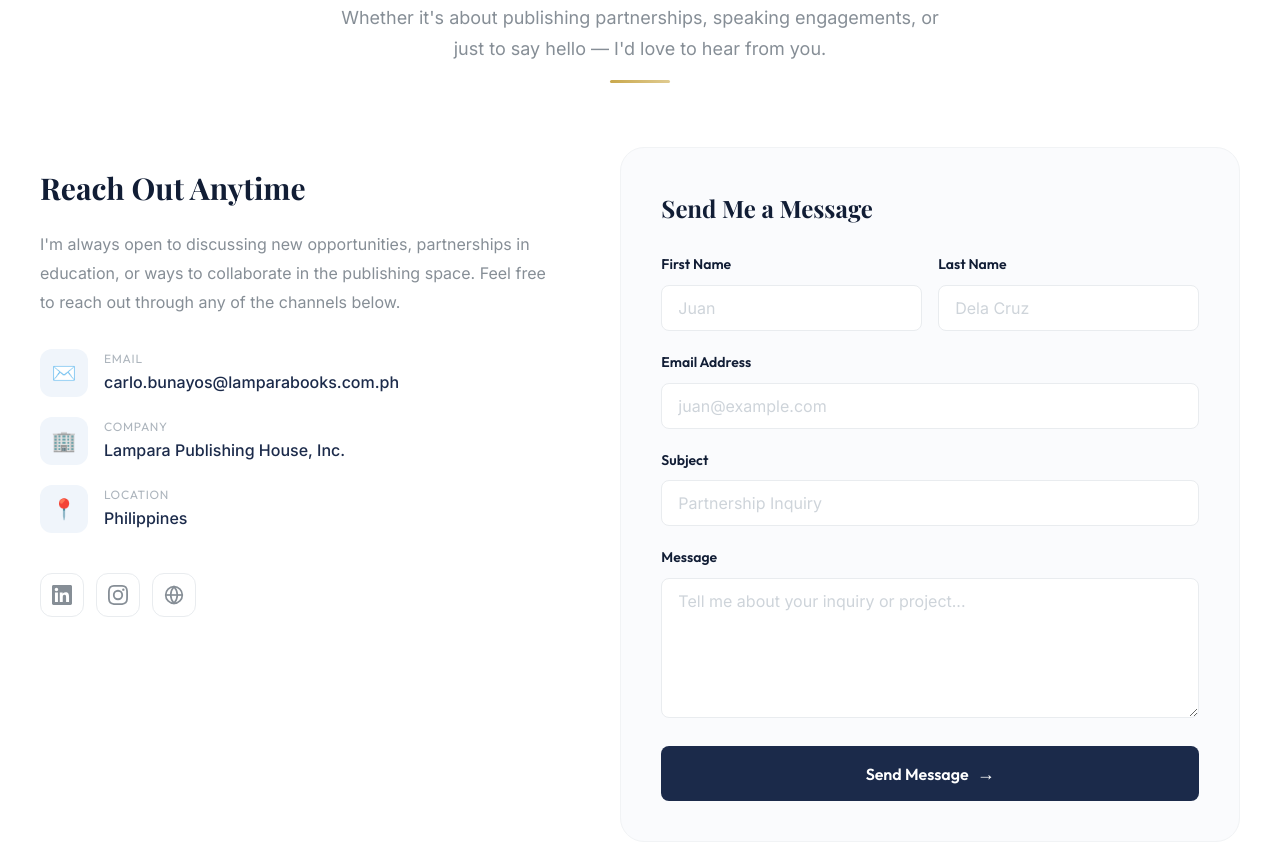
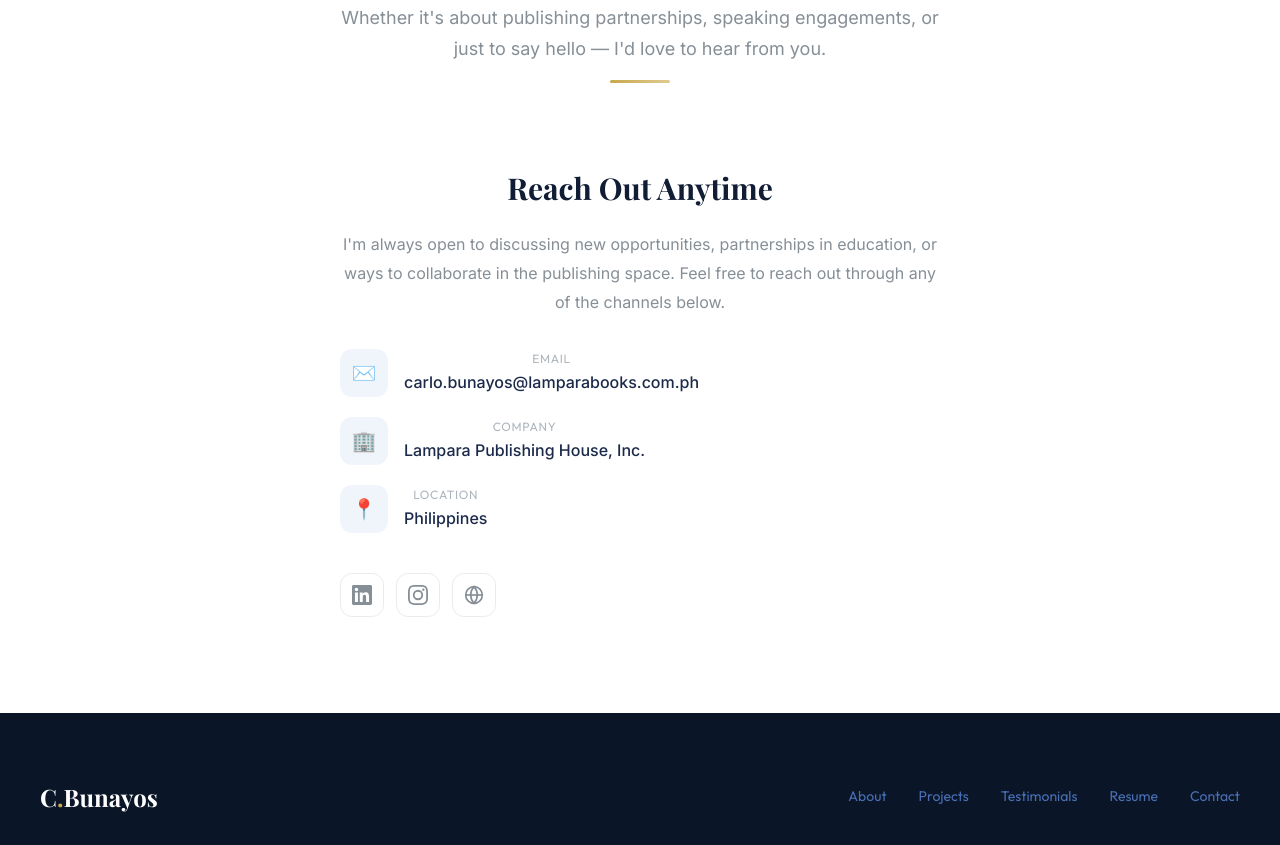
Before and after one commit to kait0kkun/Carlo-s-Personal-Website, a plain HTML site: page index.html in a window 1280 px wide. Shown: the part 5463-6308 px from the top of the page. Drawn offline with nearby package versions, Linux system fonts and the light colour scheme; a web font is replaced by a local one.

Commit message:
Remove email contact form UI and center contact section

```diff
--- a/index.html
+++ b/index.html
@@ -405,38 +405,6 @@
           </div>
         </div>
 
-        <div class="contact-form-card reveal-right">
-          <h3>Send Me a Message</h3>
-          <form id="contactForm">
-            <div class="form-row">
-              <div class="form-group">
-                <label for="firstName" class="form-label">First Name</label>
-                <input type="text" id="firstName" name="firstName" class="form-input" placeholder="Juan" required>
-              </div>
-              <div class="form-group">
-                <label for="lastName" class="form-label">Last Name</label>
-                <input type="text" id="lastName" name="lastName" class="form-input" placeholder="Dela Cruz" required>
-              </div>
-            </div>
-            <div class="form-group">
-              <label for="email" class="form-label">Email Address</label>
-              <input type="email" id="email" name="email" class="form-input" placeholder="juan@example.com" required>
-            </div>
-            <div class="form-group">
-              <label for="subject" class="form-label">Subject</label>
-              <input type="text" id="subject" name="subject" class="form-input" placeholder="Partnership Inquiry" required>
-            </div>
-            <div class="form-group">
-              <label for="message" class="form-label">Message</label>
-              <textarea id="message" name="message" class="form-textarea" placeholder="Tell me about your inquiry or project..." required></textarea>
-            </div>
-            <button type="submit" class="form-submit" id="submitBtn">
-              <span>Send Message</span>
-              <span class="btn-icon">→</span>
-            </button>
-            <div class="form-status" id="formStatus"></div>
-          </form>
-        </div>
       </div>
     </div>
   </section>
--- a/styles.css
+++ b/styles.css
@@ -1252,9 +1252,12 @@ button {
 }
 
 .contact-grid {
-  display: grid;
-  grid-template-columns: 1fr 1.2fr;
-  gap: var(--space-16);
+  display: flex;
+  flex-direction: column;
+  align-items: center;
+  text-align: center;
+  max-width: 600px;
+  margin: 0 auto;
 }
 
 .contact-info {
```
